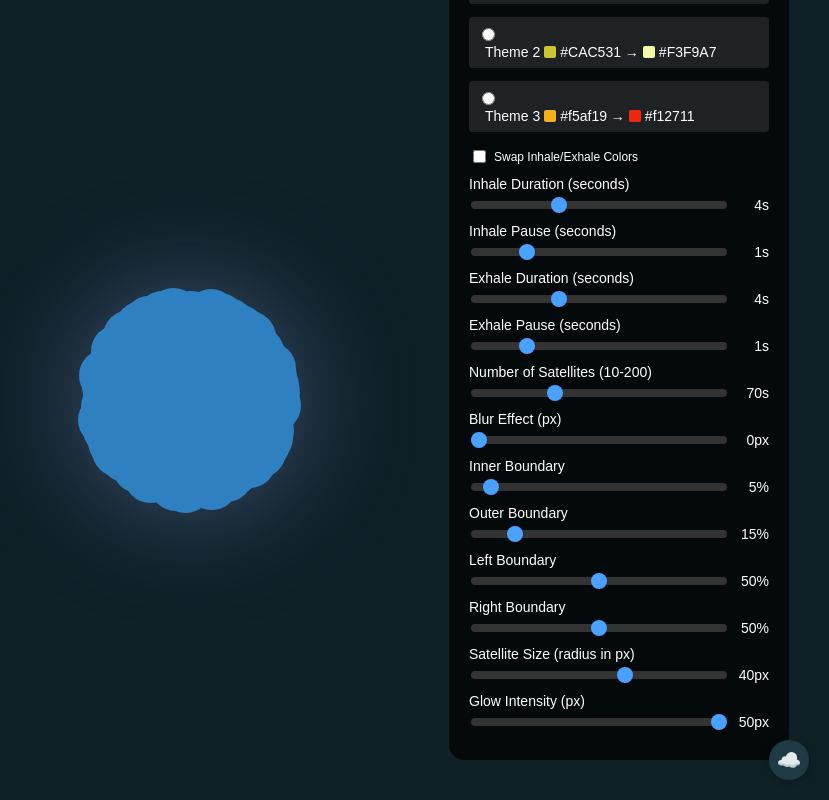
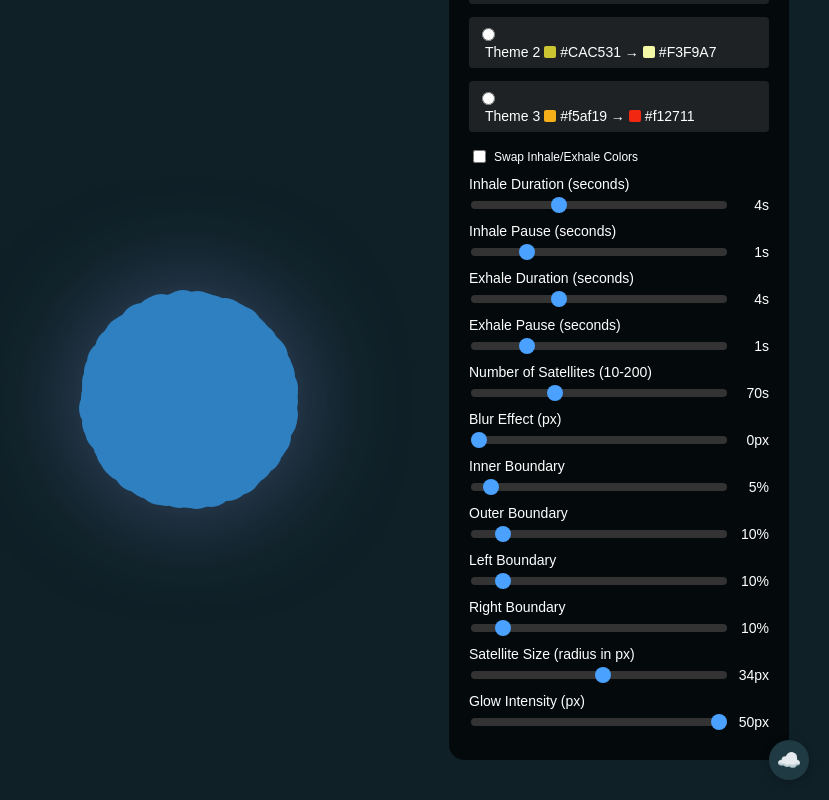
Before and after one commit to kik369/breathe, a plain HTML site: page index.html in a window 1280 px wide. Both pictures are taken after a click on the button "☁️". Shown: the whole page, without its empty margins (451-1280 px from the left). Drawn offline with Linux system fonts and the light colour scheme.

Commit message:
feat(animation): adjust boundary and satellite size values for compact layout
- Decrease outer boundary from 15% to 10% for reduced area coverage
- Update left and right boundaries from 50% to 10% to centre satellites within a smaller range
- Increase satellite size default from 23px to 34px for enhanced visibility
- Align boundary and size slider values with new default settings for consistency

```diff
--- a/index.html
+++ b/index.html
@@ -471,10 +471,10 @@
                         id="outerBoundary"
                         min="0"
                         max="100"
-                        value="15"
+                        value="10"
                     />
                     <span class="value-display" id="outerBoundaryValue"
-                        >15%</span
+                        >10%</span
                     >
                 </div>
             </div>
@@ -486,10 +486,10 @@
                         id="leftBoundary"
                         min="0"
                         max="100"
-                        value="50"
+                        value="10"
                     />
                     <span class="value-display" id="leftBoundaryValue"
-                        >50%</span
+                        >10%</span
                     >
                 </div>
             </div>
@@ -501,10 +501,10 @@
                         id="rightBoundary"
                         min="0"
                         max="100"
-                        value="50"
+                        value="10"
                     />
                     <span class="value-display" id="rightBoundaryValue"
-                        >50%</span
+                        >10%</span
                     >
                 </div>
             </div>
@@ -516,11 +516,11 @@
                         id="satelliteSize"
                         min="1"
                         max="65"
-                        value="23"
+                        value="34"
                         step="0.5"
                     />
                     <span class="value-display" id="satelliteSizeValue"
-                        >23px</span
+                        >34px</span
                     >
                 </div>
             </div>
@@ -568,10 +568,10 @@
                 satelliteCount: 70,
                 blurEffect: 0,
                 innerBoundary: 5,
-                outerBoundary: 15,
-                leftBoundary: 50,
-                rightBoundary: 50,
-                satelliteSize: 40,
+                outerBoundary: 10,
+                leftBoundary: 10,
+                rightBoundary: 10,
+                satelliteSize: 34,
                 glowEffect: 50,
             };
 
@@ -858,16 +858,16 @@
                             slider.value = 5;
                             break;
                         case 'outerBoundary':
-                            slider.value = 15;
+                            slider.value = 10;
                             break;
                         case 'leftBoundary':
-                            slider.value = 50;
+                            slider.value = 10;
                             break;
                         case 'rightBoundary':
-                            slider.value = 50;
+                            slider.value = 10;
                             break;
                         case 'satelliteSize':
-                            slider.value = 40;
+                            slider.value = 34;
                             break;
                         case 'glowEffect':
                             slider.value = 50;
```
